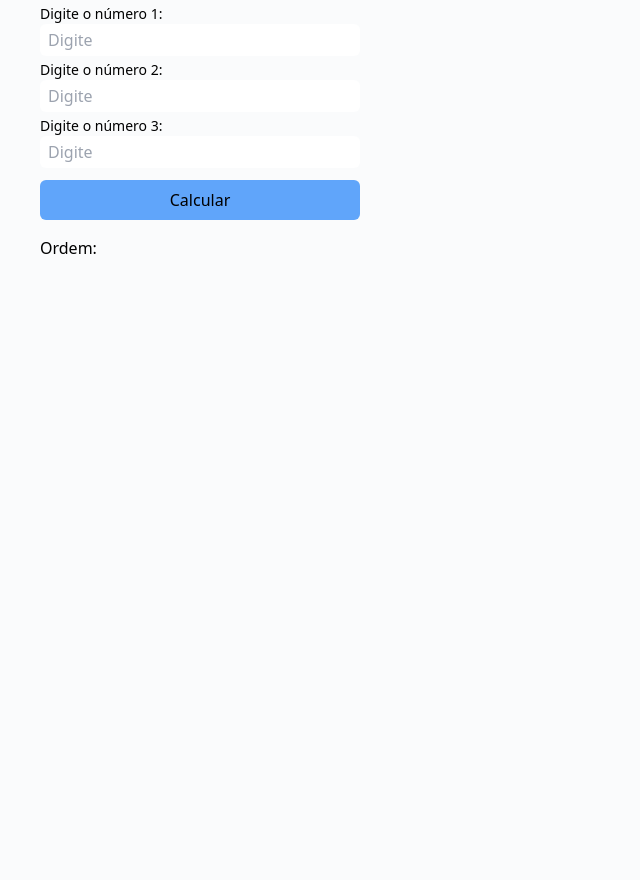
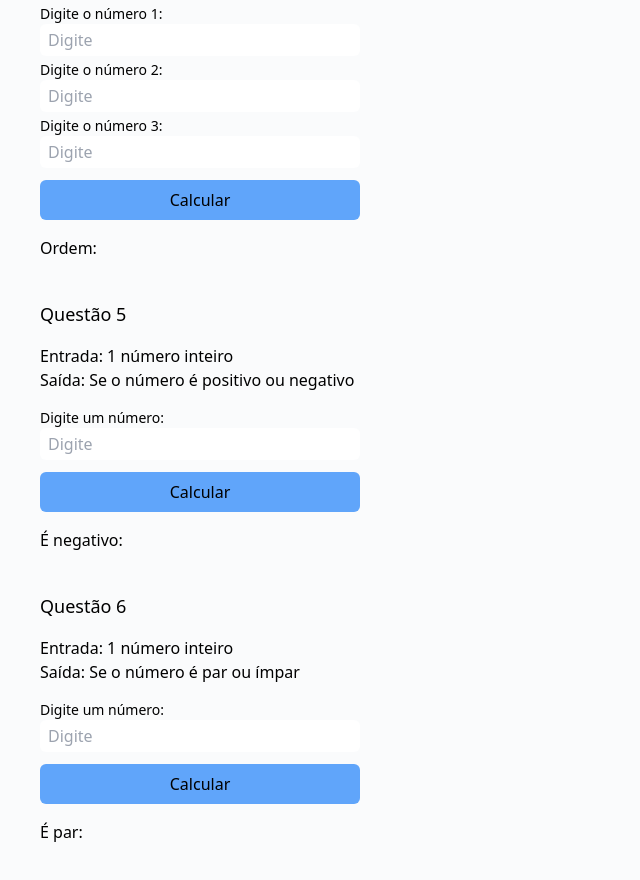
Before and after one commit to gepetojj/exercicios-js, a plain HTML site: page index.html in a window 1280 px wide. Shown: the part 1348-2228 px from the top of the page, without its empty margins (0-640 px from the left). Before the commit the page ends 1648 px from the top, so only its background shows below. Drawn offline with nearby package versions, Linux system fonts and the light colour scheme.

Commit message:
adiciona questões 5 e 6

```diff
--- a/index.html
+++ b/index.html
@@ -152,5 +152,47 @@
 				<h4>Ordem: <span id="q4-ordem"></span></h4>
 			</div>
 		</div>
+
+		<div class="flex flex-col w-full gap-4">
+			<h2 class="text-lg font-medium">Questão 5</h2>
+			<div>
+				<h3>Entrada: 1 número inteiro</h3>
+				<h3>Saída: Se o número é positivo ou negativo</h3>
+			</div>
+			<form class="flex flex-col gap-1" action="#" method="get" onsubmit="positivo_negativo(event)">
+				<div class="flex flex-col max-w-[20rem]">
+					<label for="q5-num" class="text-sm font-light">Digite um número:</label>
+					<input id="q5-num" type="number" step="1" placeholder="Digite" class="px-2 py-1 rounded-md" />
+				</div>
+				<input
+					type="submit"
+					value="Calcular"
+					class="max-w-[20rem] bg-blue-400 p-2 rounded-md cursor-pointer mt-2" />
+			</form>
+			<div>
+				<h4>É negativo: <span id="q5-positivo"></span></h4>
+			</div>
+		</div>
+
+		<div class="flex flex-col w-full gap-4">
+			<h2 class="text-lg font-medium">Questão 6</h2>
+			<div>
+				<h3>Entrada: 1 número inteiro</h3>
+				<h3>Saída: Se o número é par ou ímpar</h3>
+			</div>
+			<form class="flex flex-col gap-1" action="#" method="get" onsubmit="par_impar(event)">
+				<div class="flex flex-col max-w-[20rem]">
+					<label for="q6-num" class="text-sm font-light">Digite um número:</label>
+					<input id="q6-num" type="number" step="1" placeholder="Digite" class="px-2 py-1 rounded-md" />
+				</div>
+				<input
+					type="submit"
+					value="Calcular"
+					class="max-w-[20rem] bg-blue-400 p-2 rounded-md cursor-pointer mt-2" />
+			</form>
+			<div>
+				<h4>É par: <span id="q6-par"></span></h4>
+			</div>
+		</div>
 	</body>
 </html>
--- a/static/main.js
+++ b/static/main.js
@@ -58,3 +58,34 @@ function ordem(event) {
 	const ordem = [num1, num2, num3].sort((a, b) => a - b);
 	document.getElementById("q4-ordem").innerHTML = `${ordem.join(", ")}`;
 }
+
+function positivo_negativo(event) {
+	event.preventDefault();
+
+	const num = Number(event.target[0].value);
+
+	if (num > 0) {
+		document.getElementById("q5-positivo").innerHTML = "Positivo";
+		document.getElementById("q5-positivo").style.color = "green";
+	} else if (num < 0) {
+		document.getElementById("q5-positivo").innerHTML = "Negativo";
+		document.getElementById("q5-positivo").style.color = "red";
+	} else {
+		document.getElementById("q5-positivo").innerHTML = "Neutro";
+		document.getElementById("q5-positivo").style.color = "gray";
+	}
+}
+
+function par_impar(event) {
+	event.preventDefault();
+
+	const num = Number(event.target[0].value);
+
+	if (num % 2 === 0) {
+		document.getElementById("q6-par").innerHTML = "Par";
+		document.getElementById("q6-par").style.color = "green";
+	} else {
+		document.getElementById("q6-par").innerHTML = "Ímpar";
+		document.getElementById("q6-par").style.color = "red";
+	}
+}
```
